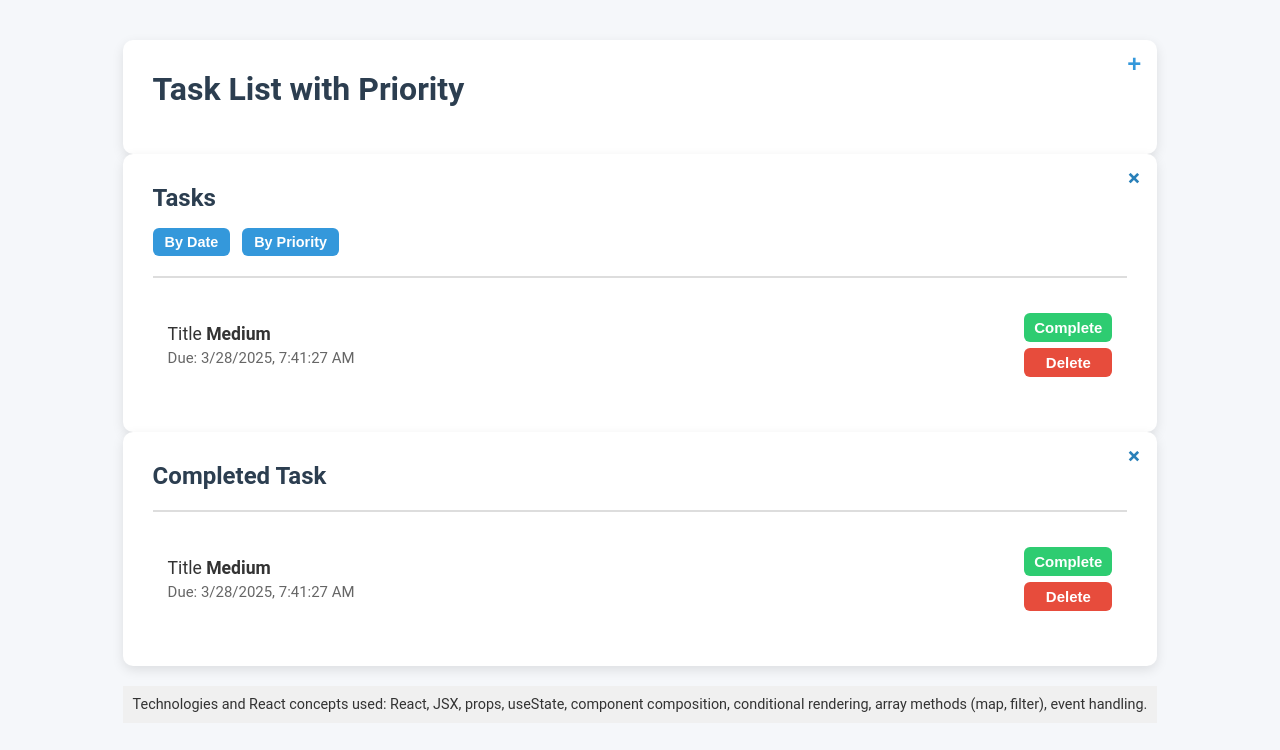
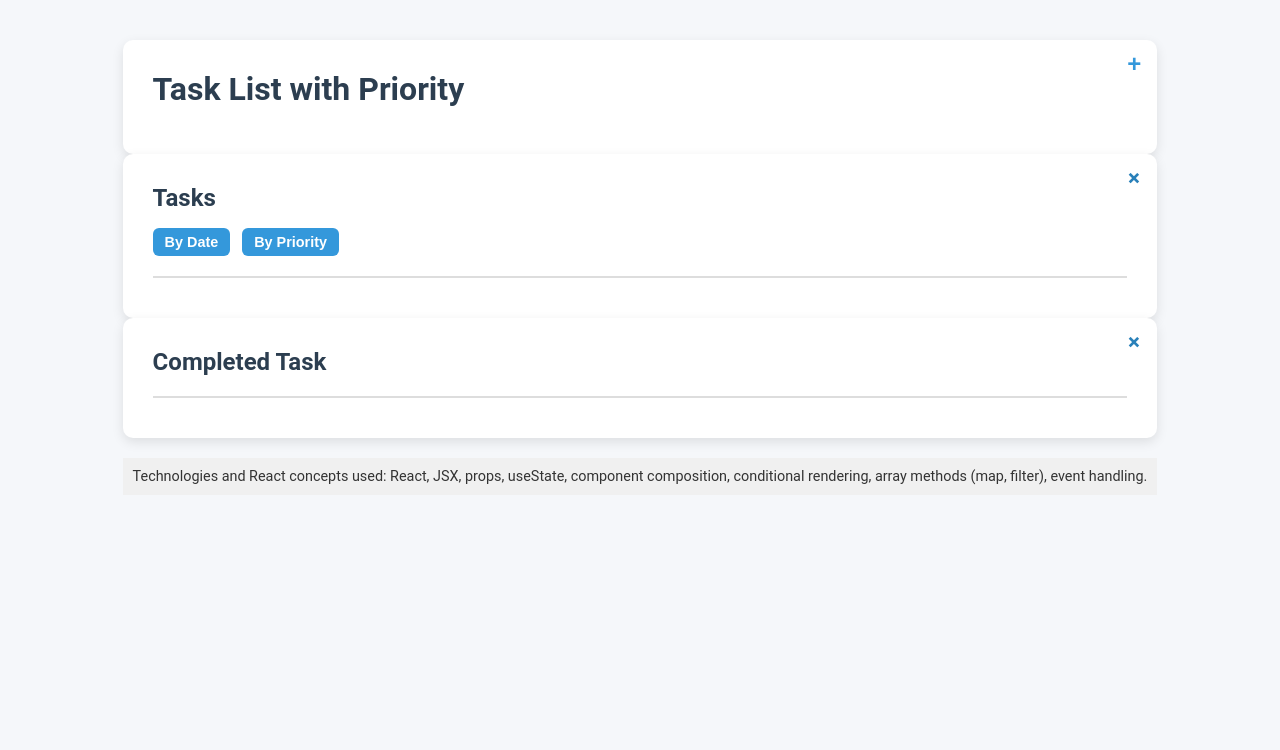
Before and after one commit to NursultanAbdykalykov/TaskList_ReactJSX, a React app: page / in a window 1280 px wide. Shown: the top 750 px of the page. Built offline with nearby package versions, Linux system fonts and the light colour scheme; the HTML template or start-up script is replaced by a standard one.

Commit message:
Split tasks into active and completed

```diff
--- a/src/App.jsx
+++ b/src/App.jsx
@@ -18,6 +18,10 @@
   function addTask(task) {
     setTasks([...tasks, { ...task, completed: false, id: Date.now() }]);
   }
+
+  const activeTasks = tasks.filter((task) => !task.completed);
+  const completedTasks = tasks.filter((task) => task.completed);
+
   return (
     <div className="task-app">
       <div className="task-container">
@@ -42,7 +46,7 @@
           <button className="sort-button">By Date</button>
           <button className="sort-button">By Priority</button>
         </div>
-        {openSection.tasks && <TaskList />}
+        {openSection.tasks && <TaskList activeTask={activeTasks} />}
       </div>
       <div className="completed-task-container">
         <h2>Completed Task</h2>
@@ -86,7 +90,7 @@
       <select value={priority} onChange={(e) => setPriority(e.target.value)}>
         <option value="Low">Low</option>
         <option value="Medium">Medium</option>
-        <option value="Hight">Hight</option>
+        <option value="High">High</option>
       </select>
       <input
         type="datetime-local"
@@ -99,30 +103,32 @@
   );
 }
 
-function TaskList() {
+function TaskList({ activeTask }) {
   return (
     <ul className="task-list">
-      <TaskItem />
+      {activeTask.map((task) => (
+        <TaskItem task={task} key={task.id} />
+      ))}
     </ul>
   );
 }
 
 function CompletedTaskList() {
-  return (
-    <ul className="completed-task-list">
-      <TaskItem />
-    </ul>
-  );
+  return <ul className="completed-task-list">{/* <TaskItem /> */}</ul>;
 }
 
-function TaskItem() {
+function TaskItem({ task }) {
+  const { title, priority, deadline, id } = task;
+
   return (
-    <li className="task-item">
+    <li className={`task-item ${priority.toLowerCase()}`}>
       <div className="task-info">
         <div>
-          Title <strong>Medium</strong>
+          {title} <strong>{priority}</strong>
         </div>
-        <div className="task-deadline">Due: {new Date().toLocaleString()}</div>
+        <div className="task-deadline">
+          Due: {new Date(deadline).toLocaleString()}
+        </div>
       </div>
       <div className="task-buttons">
         <button className="complete-button">Complete</button>
```
